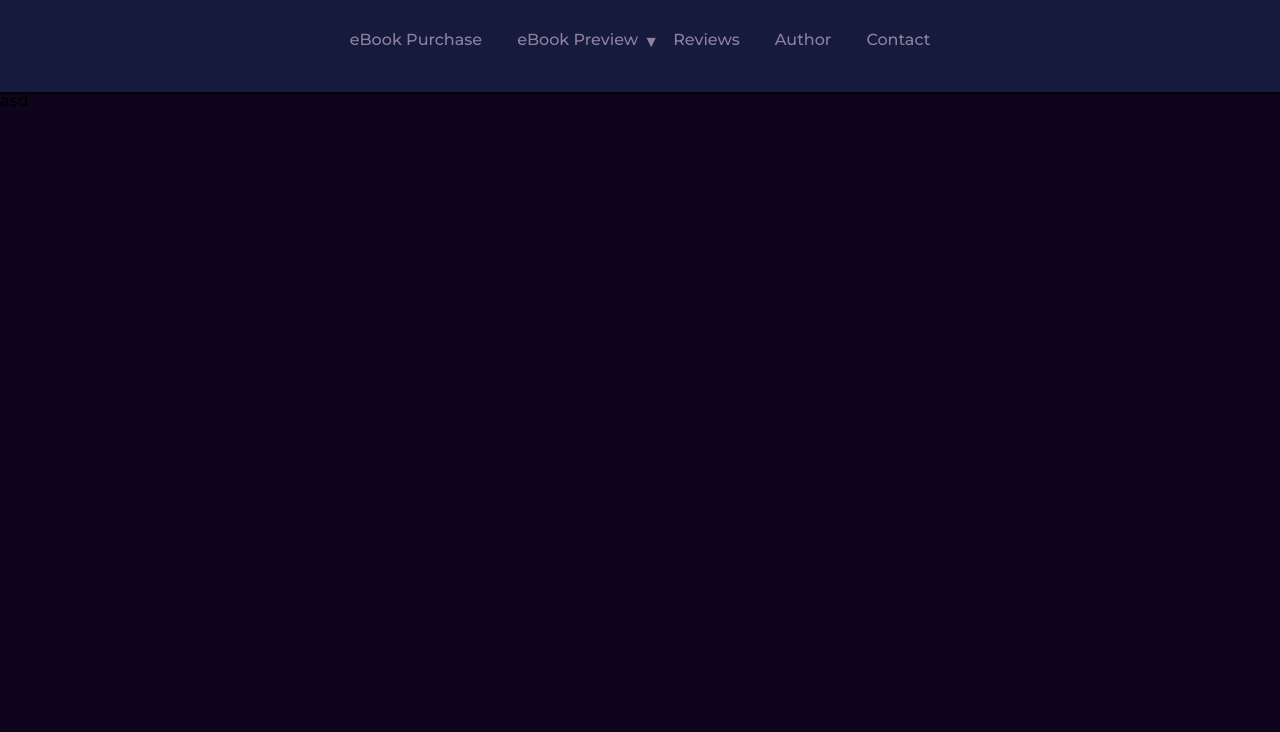
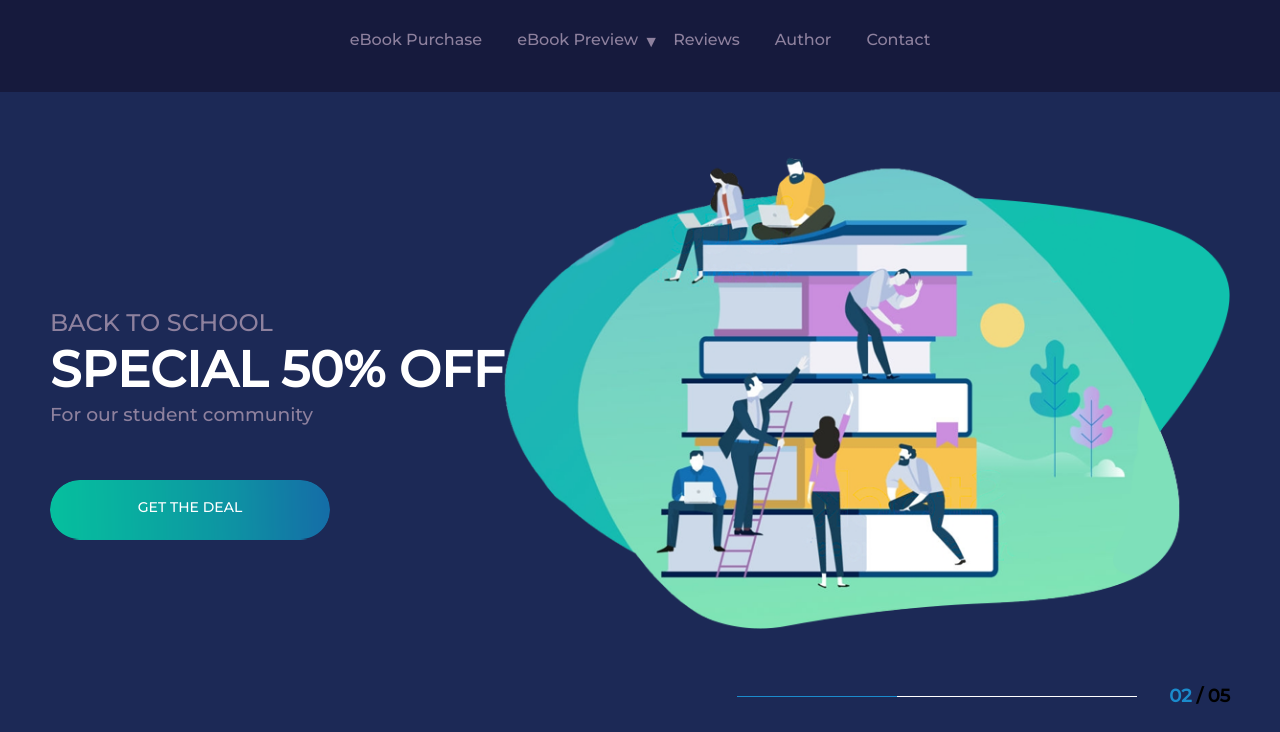
Before and after one commit to enginW/12_PROJECTS, a plain HTML site: page eBook/index.html in a window 1280 px wide. Shown: the part 68-800 px from the top of the page. Drawn offline with Linux system fonts and the light colour scheme; files whose address does not match are found by name.

Commit message:
1. project content

```diff
--- a/eBook/index.html
+++ b/eBook/index.html
@@ -44,8 +44,30 @@
                 </div>
             </div>
         </header>
-        <main class="main">
-            asd
+        <main id="main">
+            <div class="container">
+                <div class="main-content">
+                    <h2>BACK TO SCHOOL</h2>
+                    <h1>SPECIAL 50% OFF</h1>
+                    <h3>For our student community</h3>
+                    <a href="#" class="btn">GET THE DEAL</a>
+                </div>
+                <div class="main-slide">
+                    <div class="main-slide-img">
+                        <img src="/eBook/img/Layer-15.png" alt="">
+                    </div>
+                    <div class="main-slide-control">
+                        <div class="main-slide-control-line">
+                            <div class="line"></div>
+                        </div>
+                        <div class="main-slide-control-page">
+                            <span>02</span>
+                            <span>/</span>
+                            <span>05</span>
+                        </div>
+                    </div>
+                </div>
+            </div>
         </main>
 </body>
 </html>
--- a/eBook/sass/base/_base.scss
+++ b/eBook/sass/base/_base.scss
@@ -21,9 +21,3 @@ a {
 li,ul {
   list-style: none;
 }
-html{
-  background-image: url(/img/bg.png);
-  background-position: center;
-  background-size: cover;
-  background-color: #0e041b;
-}
--- a/eBook/sass/components/_button.scss
+++ b/eBook/sass/components/_button.scss
@@ -1,3 +1,17 @@
 // -----------------------------------------------------------------------------
 // This file contains all styles related to the button component.
 // -----------------------------------------------------------------------------
+.btn{
+    display: inline-block;
+    width: 280px;
+    height: 60px;
+    text-align: center;
+    font-size: 14px;
+    line-height: 55px;
+    background: url(/eBook/img/btn.png);
+    color: #fff;
+    border-radius: 50px;
+    &:hover{
+        box-shadow: rgba(0, 0, 0, 0.3) 0px 19px 38px, rgba(0, 0, 0, 0.22) 0px 15px 12px;
+    }
+}
--- a/eBook/sass/layout/_content.scss
+++ b/eBook/sass/layout/_content.scss
@@ -1,3 +1,77 @@
 // -----------------------------------------------------------------------------
 // This file contains all styles related to the footer of the site/application.
 // -----------------------------------------------------------------------------
+#main{
+    width: 100%;
+    height: 80vh;
+    background-color: #1c2956;
+    padding-top: 20px;
+    display: flex;
+    .container{
+        width: 100%;
+        display: flex;
+        padding: 10px;
+        align-items: center;
+        justify-content: space-between;
+        .main-content{
+            z-index: 1;
+            h2,h3{
+                margin: 5px 0;
+                color: $border-color;
+                font-weight: 400;
+            }
+            h1{
+                font-size: 50px;
+                white-space: nowrap;
+                margin: 0;
+                font-weight: 700;
+                color: #fff;
+            }
+            a{
+                margin-top: 50px;
+            }
+        }
+        .main-slide{
+            width: 100%;
+            position: relative;
+            height: 80%;
+            margin-top: -50px;
+            &-img{
+                width: 100%;
+                overflow: hidden;
+                position: relative;
+                img{
+                    width: 100%;
+                    height: 100%;
+                    object-fit: cover;
+                }
+            }
+            &-control{
+                position: absolute;
+                bottom: -70px;
+                right: 0;
+                display: flex;
+                align-items: center;
+                &-line{
+                    width: 400px;
+                    height: 1px;
+                    background-color: #fff;
+                    margin-right: 2em;
+                    .line{
+                        width: 40%;
+                        height: 1px;
+                        background-color: $after-line-color;
+                    }
+                }
+                &-page{
+                    white-space: nowrap;
+                    font-size: 18px;
+                    font-weight: bold;
+                    & span:first-child{
+                        color: $after-line-color;
+                    }
+                }
+            }
+        }
+    }
+}
```
Also changed, not shown: eBook/img/06.png (added), eBook/img/Layer-14.png (added), eBook/img/Layer-15.png (added), eBook/img/bg2.png (added), eBook/img/bitmoji-man.png (added), eBook/img/book.png (added), eBook/img/btn.png (added), eBook/img/cash-register.png (added), eBook/img/logo.png (added), eBook/img/man-shirt.png (added), eBook/img/man.png (added), eBook/img/printer.png (added), eBook/img/support.png (added), eBook/sass/main.css, 1 other file.
